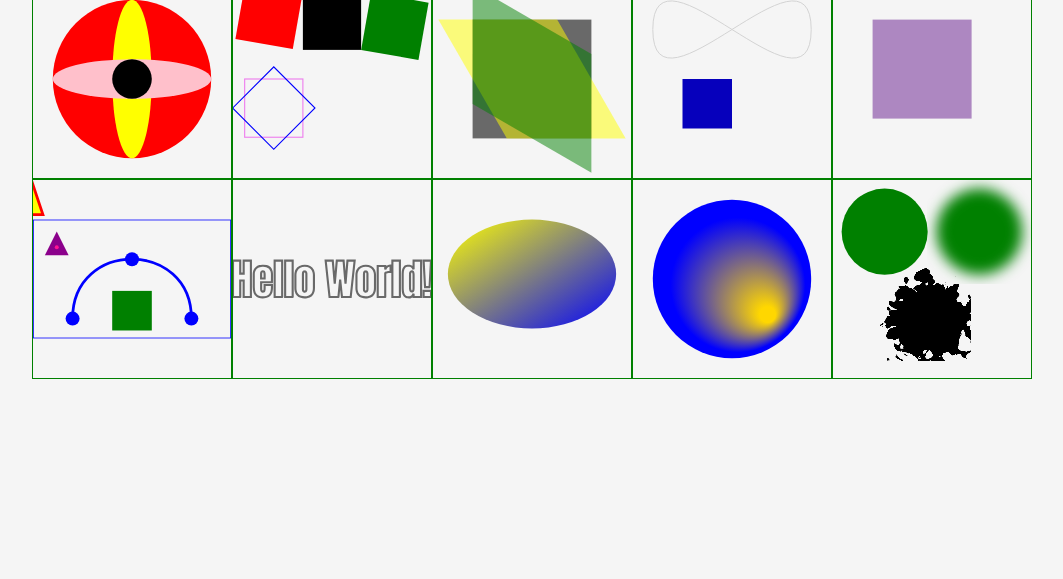
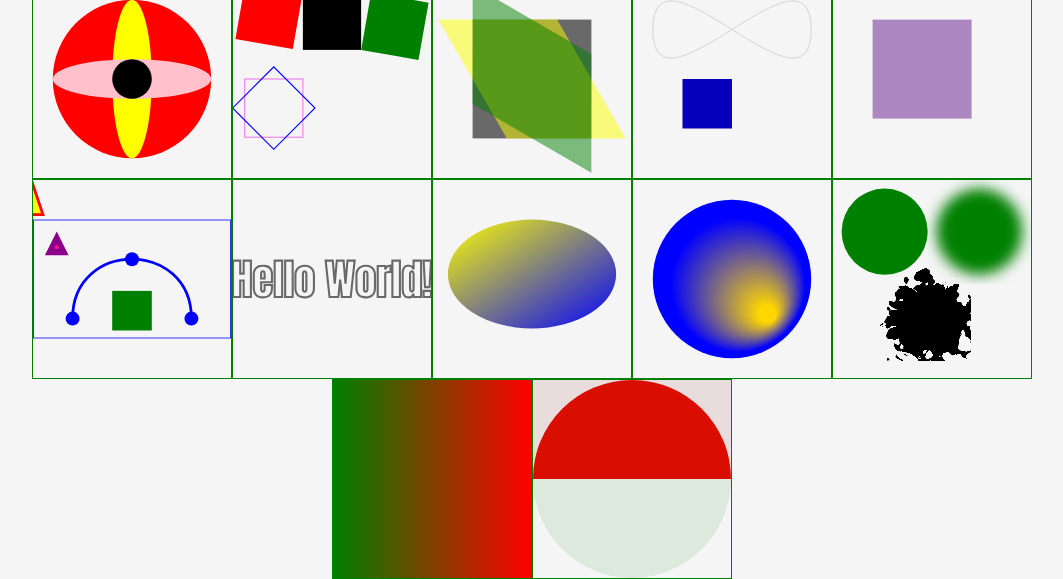
Before and after one commit to Michal-Radomski/Graphic-Design-Courses, a plain HTML site: page 01 SVG/02/index.html in a window 1280 px wide. Shown: the part 821-1400 px from the top of the page, without its empty margins (108-1171 px from the left). Before the commit the page ends 1200 px from the top, so only its background shows below. Drawn offline with nearby package versions, Linux system fonts and the light colour scheme.

Commit message:
SVG course - commit 28

```diff
--- a/01 SVG/02/index.html
+++ b/01 SVG/02/index.html
@@ -197,6 +197,14 @@
         <div class="div-img">
           <img src="./svg/svg22.svg" width="100%" height="100%" />
         </div>
+
+        <div class="div-img">
+          <img src="./svg/svg23.svg" width="100%" height="100%" />
+        </div>
+
+        <div class="div-img">
+          <img src="./svg/svg24.svg" width="100%" height="100%" />
+        </div>
       </div>
     </div>
   </body>
```
Also changed, not shown: 01 SVG/01/33 SVG clipPath.png (added), 01 SVG/01/34 SVG Mask.png (added), 01 SVG/02/svg/svg23.svg (added), 01 SVG/02/svg/svg24.svg (added).
